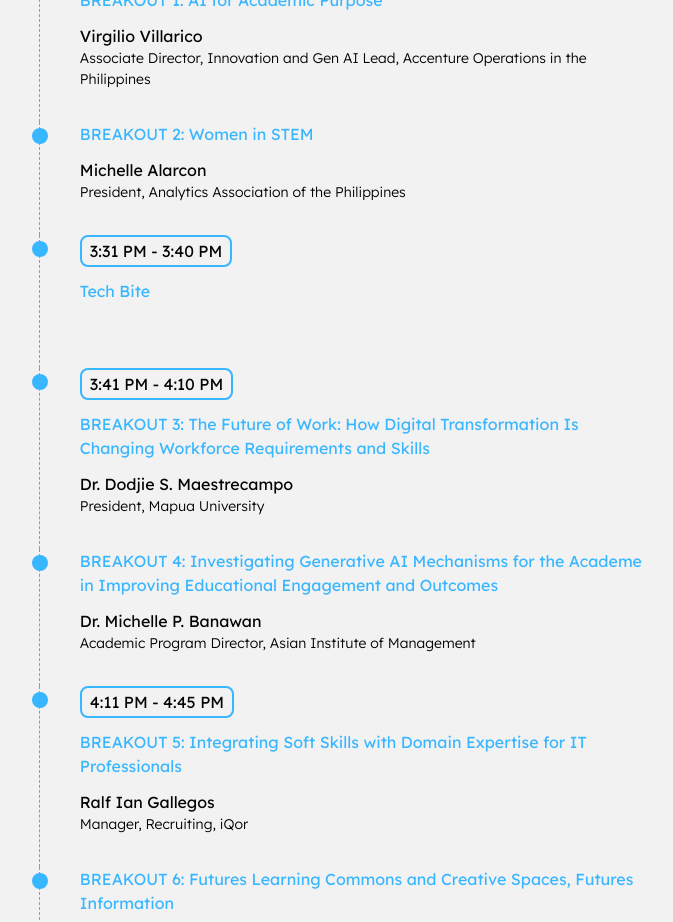
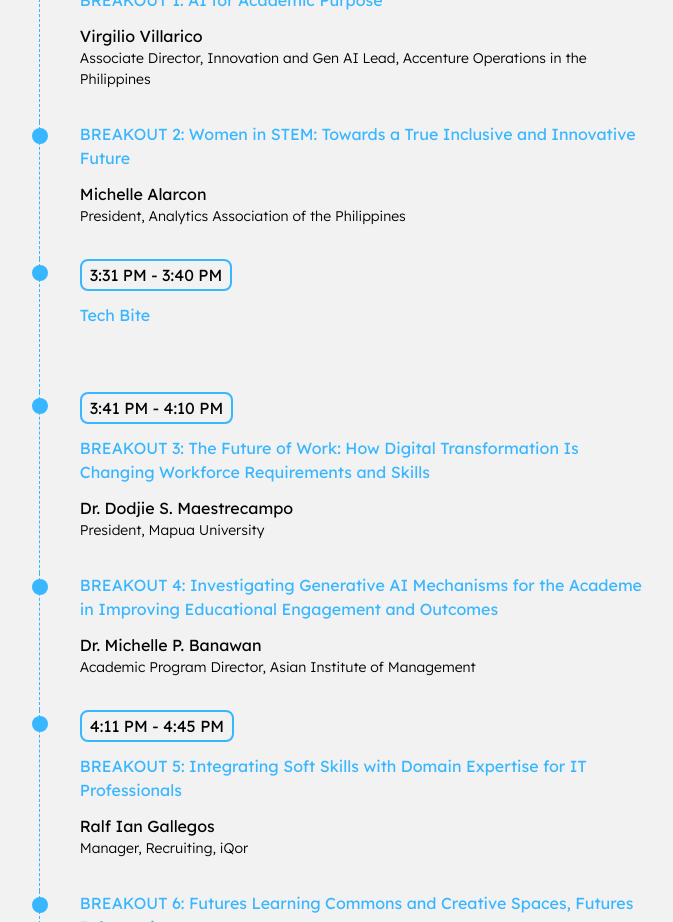
Before and after one commit to Samshh/CHEDx-Website, a React (Vite) app: page /programme in a window 1280 px wide. Shown: the part 4740-5662 px from the top of the page, without its empty margins (303-976 px from the left). Built offline with nearby package versions, Linux system fonts and the light colour scheme.

Commit message:
EDIT: Breakout and Programme Women in STEM

```diff
--- a/src/pages/breakout-sessions/index.tsx
+++ b/src/pages/breakout-sessions/index.tsx
@@ -62,7 +62,7 @@ export default function BreakoutSessions() {
       company: "President - Mapua University",
     },
     {
-      title: "Women in STEM",
+      title: "Women in STEM: Towards a True Inclusive and Innovative Future",
       subtitle: "President",
       time: "3:16 PM - 4:00 PM",
       room: "Room B",
@@ -162,7 +162,7 @@ export default function BreakoutSessions() {
         return BreakoutRoom2;
       case "The Future of Work: How Digital Transformation Is Changing Workforce Requirements and Skills":
         return BreakoutRoom3;
-      case "Women in STEM":
+      case "Women in STEM: Towards a True Inclusive and Innovative Future":
         return BreakoutRoom4;
       case "Integrating Soft Skills with Domain Expertise for IT Professionals":
         return BreakoutRoom5;
--- a/src/pages/programme/components/MappedTimeline.tsx
+++ b/src/pages/programme/components/MappedTimeline.tsx
@@ -127,7 +127,7 @@ const timeline: Timeline = {
     },
     {
       time: "",
-      segment: "BREAKOUT 2: Women in STEM",
+      segment: "BREAKOUT 2: Women in STEM: Towards a True Inclusive and Innovative Future",
       title: "Michelle Alarcon",
       subtitle: "President, Analytics Association of the Philippines",
     },
```
